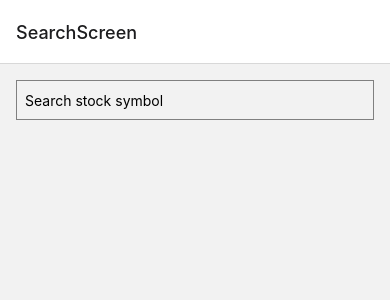
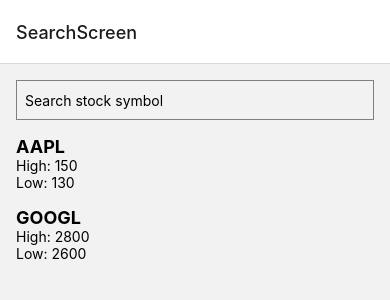
Before and after one commit to titepasile/Petit-SiriguElisaLB-335, a React Native app in the folder Petit-SiriguElisaLB-335/: screen /SearchScreen in a window 390 px wide. Shown: the top 300 px of the page. Built offline with nearby package versions, Linux system fonts and the light colour scheme; no server answers.

Commit message:
unfinished business

```diff
--- a/Petit-SiriguElisaLB-335/App.tsx
+++ b/Petit-SiriguElisaLB-335/App.js
@@ -3,17 +3,20 @@
 import { createNativeStackNavigator } from '@react-navigation/native-stack';
 import SearchScreen from './app/search';
 import DiagramScreen from './app/diagrams/diagram';
+import { WatchListProvider } from './app/context/WatchListContext';
 
 const Stack = createNativeStackNavigator();
 
 const App = () => {
   return (
-    <NavigationContainer>
+    <WatchListProvider>
+      <NavigationContainer>
         <Stack.Navigator initialRouteName="SearchScreen">
           <Stack.Screen name="SearchScreen" component={SearchScreen} />
           <Stack.Screen name="DiagramScreen" component={DiagramScreen} />
         </Stack.Navigator>
-    </NavigationContainer>
+      </NavigationContainer>
+    </WatchListProvider>
   );
 };
 
--- /dev/null
+++ b/Petit-SiriguElisaLB-335/app/context/WatchListContext.js
@@ -0,0 +1,25 @@
+import React, { createContext, useState, useContext } from 'react';
+
+const WatchListContext = createContext();
+
+export const WatchListProvider = ({ children }) => {
+  const [watchlist, setWatchlist] = useState([]);
+
+  const addToWatchlist = (symbol) => {
+    setWatchlist((prevWatchlist) => [...prevWatchlist, symbol]);
+  };
+
+  return (
+    <WatchListContext.Provider value={{ watchlist, addToWatchlist }}>
+      {children}
+    </WatchListContext.Provider>
+  );
+};
+
+export const useWatchList = () => {
+  const context = useContext(WatchListContext);
+  if (!context) {
+    throw new Error('useWatchList must be used within a WatchListProvider');
+  }
+  return context;
+};
--- a/Petit-SiriguElisaLB-335/app/search.js
+++ b/Petit-SiriguElisaLB-335/app/search.js
@@ -6,14 +6,25 @@
   StyleSheet,
   TouchableOpacity,
   Text,
-  navigation,
 } from "react-native";
 import { Link, router } from "expo-router";
-//import { addToWatchlist } from "./context/WatchListContext";
+import { addToWatchlist } from "./context/WatchListContext";
 
 const SearchScreen = () => {
+  //Added with chat GPT
+  const [watchlist, setWatchlist] = useState([]);
+  //---------------------------------
   const [stocks, setStocks] = useState([]);
   const [searchText, setSearchText] = useState("");
+
+  //Added with chat GPT
+  const mockStockData = [
+    { symbol: 'AAPL', high: 150, low: 130 },
+    { symbol: 'GOOGL', high: 2800, low: 2600 },
+    // ... add more stock data as needed
+  ];
+  //---------------------------------
+
   const fetchStockData = async () => {
     try {
       const response = await fetch(
@@ -40,6 +51,9 @@
 
   useEffect(() => {
     fetchStockData();
+    // Chat GPT
+    setStocks(mockStockData);
+    //-----------------------
   }, []);
 
   const filteredStocks = stocks.filter((stock) =>
@@ -49,8 +63,11 @@
   const renderStockItem = ({ item }) => (
       <TouchableOpacity
         onPress={() => {
-        //addToWatchlist(item.symbol);
-        router.push('/diagrams/diagram'); {item.symbol};
+          addToWatchlist(item.symbol);
+          router.push("/diagrams/diagram");
+          {
+            item.symbol;
+          }
         }}
       >
         <View style={styles.stockItem}>
@@ -96,6 +113,9 @@
     fontSize: 18,
     fontWeight: "bold",
   },
+  watchlistContainer: {
+    marginTop: 20,
+  }
 });
 
 export default SearchScreen;
```
Also changed, not shown: Petit-SiriguElisaLB-335/app/_layout.js (renamed from Petit-SiriguElisaLB-335/app/_layout.tsx), Petit-SiriguElisaLB-335/app/diagrams/diagram.js (renamed from Petit-SiriguElisaLB-335/app/diagrams/diagram.tsx). Lines whose indentation alone changed are shown as unchanged.
